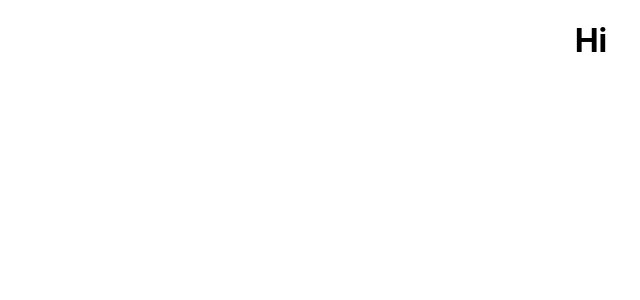
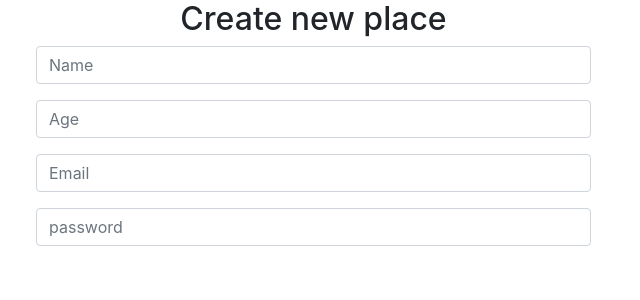
Before and after one commit to MartynasSileika/vartotoju-tvarkykle, a React (Create React App) app in the folder client/: page / in a window 1280 px wide. Shown: the top 300 px of the page, without its empty margins (49-689 px from the left). Built offline with nearby package versions, Linux system fonts and the light colour scheme.

Commit message:
form works + bootstrap added

```diff
--- a/client/package.json
+++ b/client/package.json
@@ -6,6 +6,7 @@
     "@testing-library/jest-dom": "^5.14.1",
     "@testing-library/react": "^11.2.7",
     "@testing-library/user-event": "^12.8.3",
+    "bootstrap": "^4.6.0",
     "react": "^17.0.2",
     "react-dom": "^17.0.2",
     "react-scripts": "4.0.3",
--- a/client/src/App.jsx
+++ b/client/src/App.jsx
@@ -1,11 +1,18 @@
+import React, { Component } from "react";
 import "./App.css";
+import MyForm from "./components/MyForm";
 
-function App() {
-  return (
-    <div className="App">
-      <h1>Hi</h1>
-    </div>
-  );
+class App extends Component {
+  state = {};
+  render() {
+    return (
+      <div className="App">
+        <div className="container">
+          <MyForm />
+        </div>
+      </div>
+    );
+  }
 }
 
 export default App;
--- /dev/null
+++ b/client/src/components/MyForm.jsx
@@ -0,0 +1,53 @@
+import React, { Component } from "react";
+
+class MyForm extends Component {
+  state = {
+    name: "",
+    age: "",
+    email: "",
+    password: "",
+  };
+  render() {
+    return (
+      <div className="w-50">
+        <h2>Create new place</h2>
+        <form>
+          <div className="form-group">
+            <input
+              type="text"
+              className="form-control"
+              name="name"
+              placeholder="Name"
+            />
+          </div>
+          <div className="form-group">
+            <input
+              type="text"
+              className="form-control"
+              name="age"
+              placeholder="Age"
+            />
+          </div>
+          <div className="form-group">
+            <input
+              type="text"
+              className="form-control"
+              name="email"
+              placeholder="Email"
+            />
+          </div>
+          <div className="form-group">
+            <input
+              type="text"
+              className="form-control"
+              name="password"
+              placeholder="password"
+            />
+          </div>
+        </form>
+      </div>
+    );
+  }
+}
+
+export default MyForm;
--- a/client/src/index.css
+++ /dev/null
@@ -1,13 +0,0 @@
-body {
-  margin: 0;
-  font-family: -apple-system, BlinkMacSystemFont, 'Segoe UI', 'Roboto', 'Oxygen',
-    'Ubuntu', 'Cantarell', 'Fira Sans', 'Droid Sans', 'Helvetica Neue',
-    sans-serif;
-  -webkit-font-smoothing: antialiased;
-  -moz-osx-font-smoothing: grayscale;
-}
-
-code {
-  font-family: source-code-pro, Menlo, Monaco, Consolas, 'Courier New',
-    monospace;
-}
```
Also changed, not shown: client/src/index.js (+6 -6 lines), 1 other file (tests, documents, lock files or other folders).
